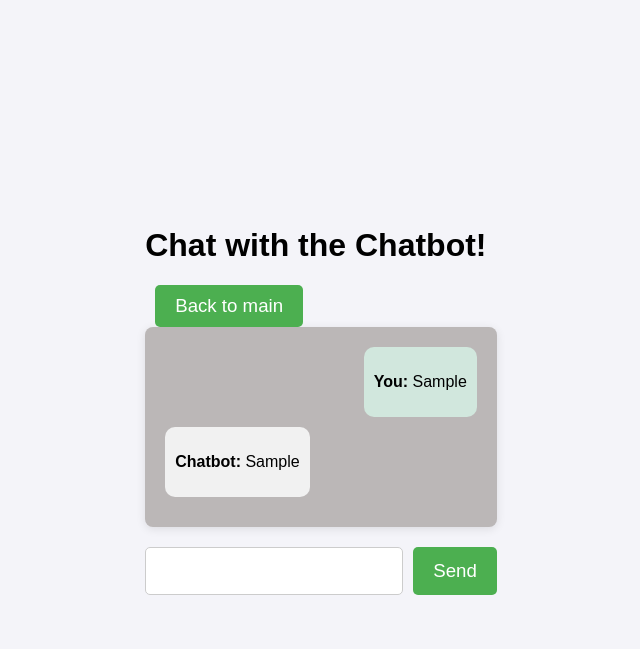
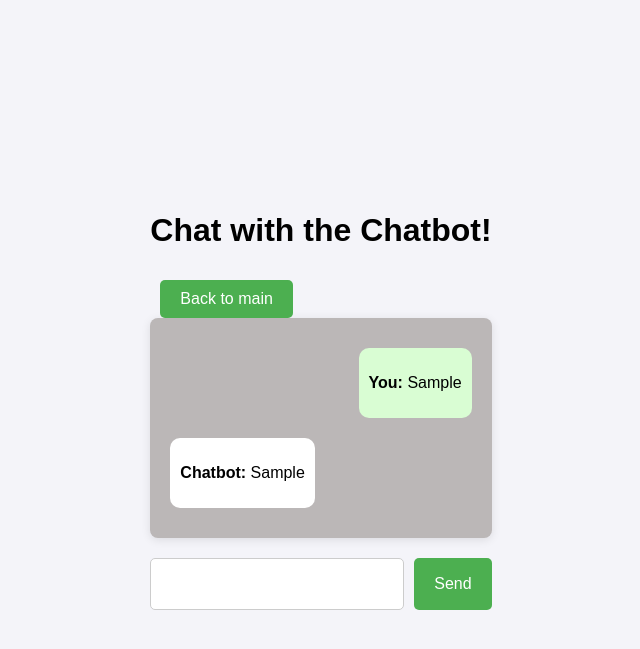
Before and after one commit to junheehong98/Chatbot-with-Context-and-Personality, a Flask app: template app/templates/chat.html in a window 1280 px wide. Shown: the top 649 px of the page, without its empty margins (319-959 px from the left). Run offline with Flask 2, Linux system fonts and the light colour scheme; the template is opened without the code that fills it: most values are stand-ins (such as "Sample title", 1, 10 or a date in 2020).

Commit message:
Update chat_style.css

```diff
--- a/app/static/css/chat_style.css
+++ b/app/static/css/chat_style.css
@@ -11,6 +11,8 @@
     max-width: 800px;
     max-height: 700px;
     overflow-y: auto;
+    flex-direction: column;
+    display: flex;
     margin: 0 auto;
     background-color: #bbb7b7;
     padding: 20px;
@@ -20,6 +22,10 @@
 .chat-message {
     margin-bottom: 10px;
     clear: both; /* 각 메시지가 겹치지 않도록 설정 */
+    margin: 10px 0;
+    padding: 10px;
+    border-radius: 10px;
+    max-width: 80%;
 }
 .user-message {
     float: right; /* 사용자 메시지를 오른쪽으로 정렬 */
@@ -29,20 +35,30 @@
     max-width: 70%;
     text-align: right;
     color: #000000;
+    background-color: #d9fdd3;
+    align-self: flex-end;
 }
 .bot-message {
     float: left; /* 봇 메시지를 왼쪽으로 정렬 */
-    background-color: #f1f1f1;
     padding: 10px;
     border-radius: 10px;
     max-width: 70%;
     text-align: left;
     color: #000000;
+    align-self: flex-start;
+    background-color: #fff;
 }
 .chat-input {
     display: flex;
     align-items: center;
     margin-top: 20px;
+}
+.input {
+    flex: 1;
+    border-radius: 5px;
+    border: 1px solid #ccc;
+    padding: 10px;
+    font-size: 16px;
 }
 textarea {
     width: 100%; /* 너비를 100%로 설정 */
@@ -66,3 +82,38 @@
 button:hover {
     background-color: #45a049;
 }
+.evaluate-form {
+    display: inline-block;
+    margin-left: 10px;
+    vertical-align: middle;
+}
+
+
+button[type="submit"] {
+    background-color: #4CAF50;
+    color: white;
+    border: none;
+    padding: 10px 20px;
+    font-size: 16px;
+    cursor: pointer;
+    border-radius: 5px;
+}
+
+button[type="submit"]:hover {
+    background-color: #45a049;
+}
+
+.end-chat-btn {
+    margin-top: 10px;
+    padding: 5px 10px;
+    font-size: 14px;
+    background-color: #ff5555;
+    color: white;
+    border: none;
+    border-radius: 5px;
+    cursor: pointer;
+}
+
+.end-chat-btn:hover {
+    background-color: #ff3333;
+}
```
